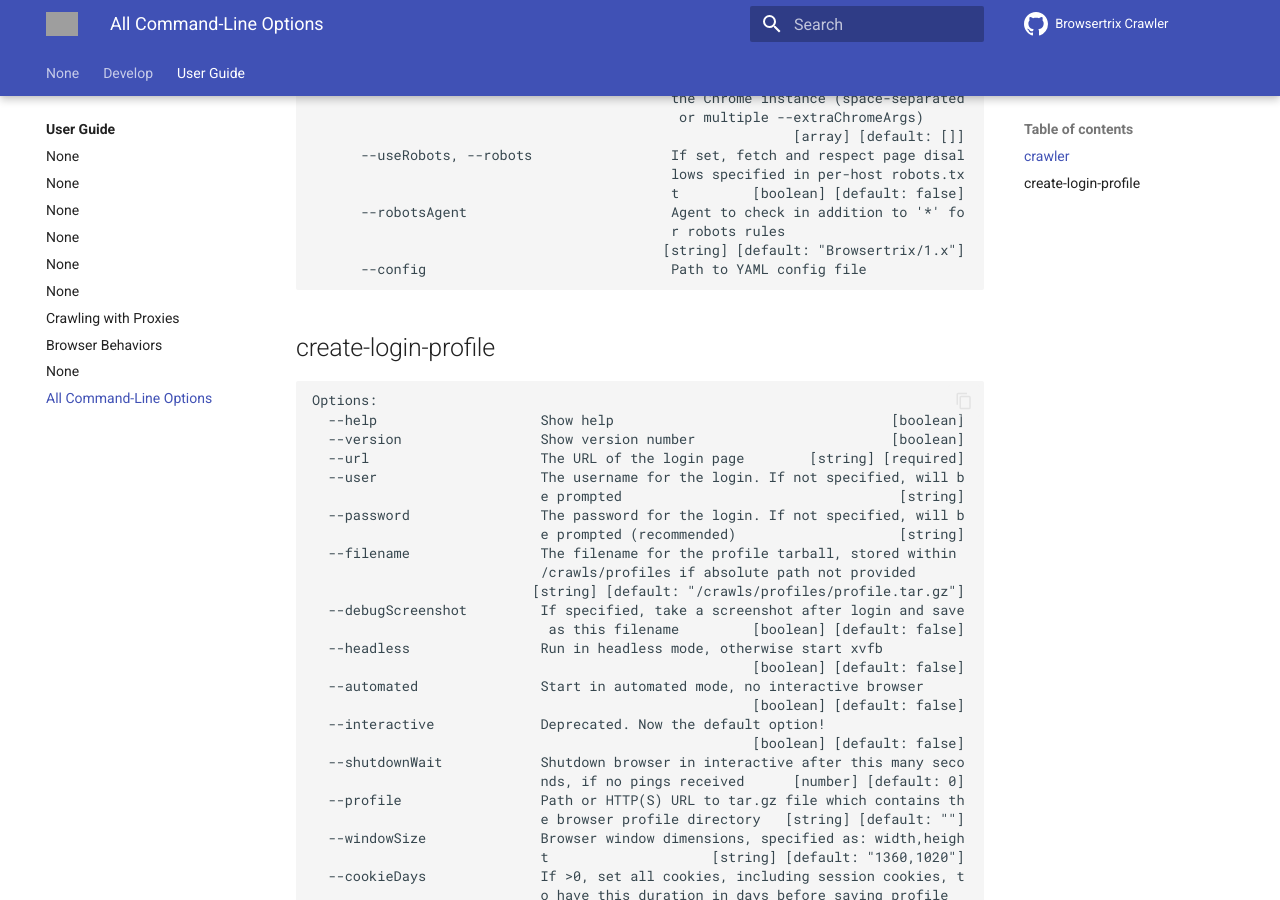
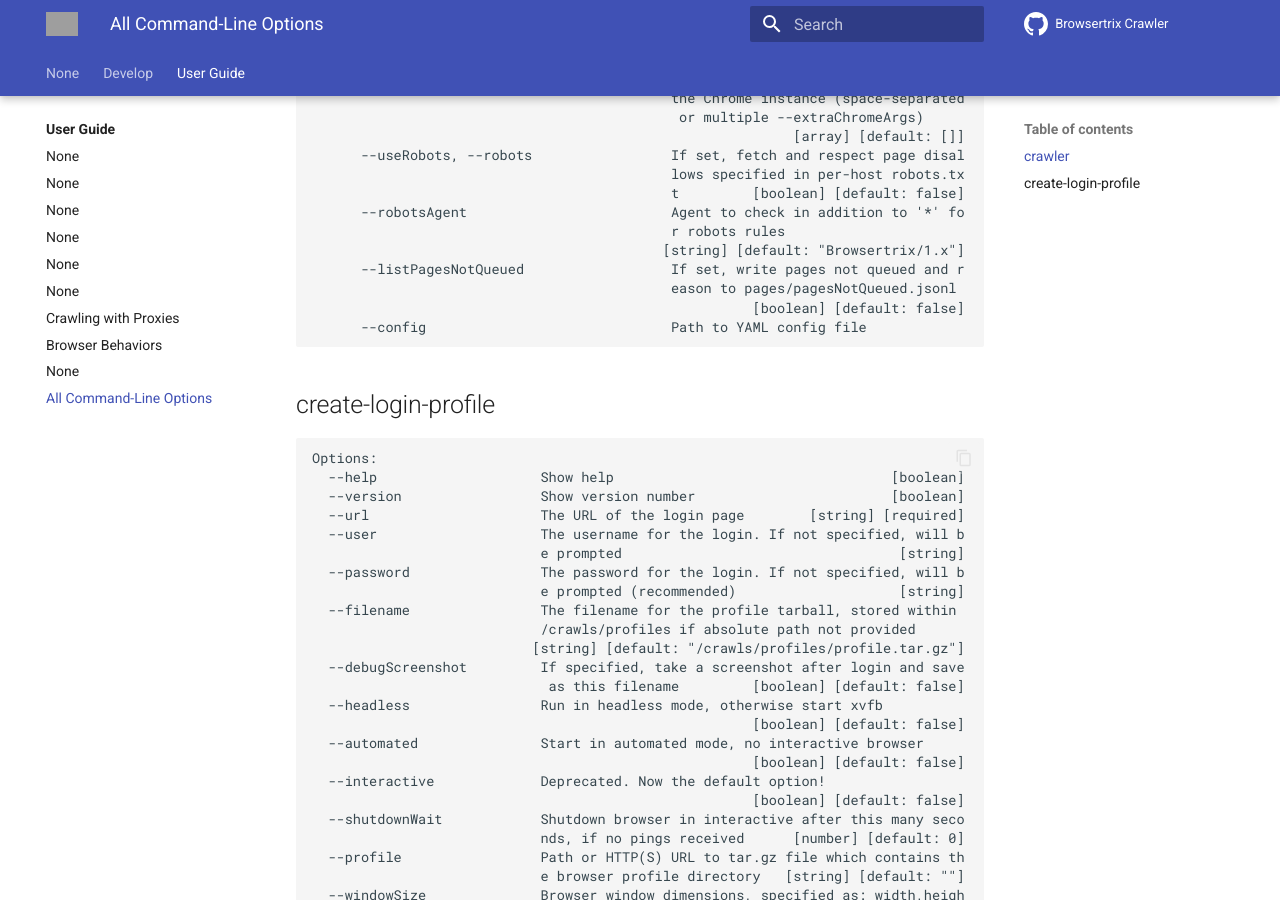
Before and after one commit to webrecorder/browsertrix-crawler, an MkDocs documentation site: the page built from docs/docs/user-guide/cli-options.md, in a window 1280 px wide and 900 px high, scrolled down 6305 px. Built offline with MkDocs 1.6.1 and Material for MkDocs 9.7.7, drawn with Linux system fonts in a browser that asks for light colours; comment, search, counter and statistics services are not loaded; grey boxes are pictures that could not be loaded.

Commit message:
Update cli-options.md

````diff
--- a/docs/docs/user-guide/cli-options.md
+++ b/docs/docs/user-guide/cli-options.md
@@ -330,6 +330,9 @@
       --robotsAgent                         Agent to check in addition to '*' fo
                                             r robots rules
                                            [string] [default: "Browsertrix/1.x"]
+      --listPagesNotQueued                  If set, write pages not queued and r
+                                            eason to pages/pagesNotQueued.jsonl
+                                                      [boolean] [default: false]
       --config                              Path to YAML config file
 ```
 
````
